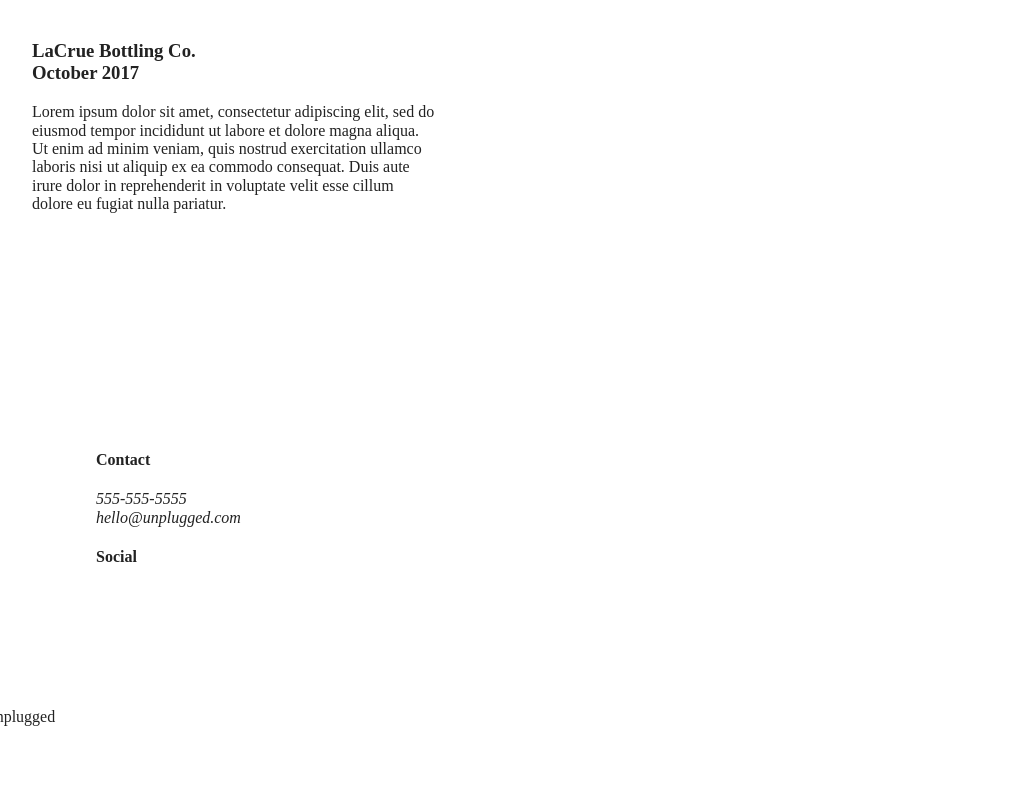
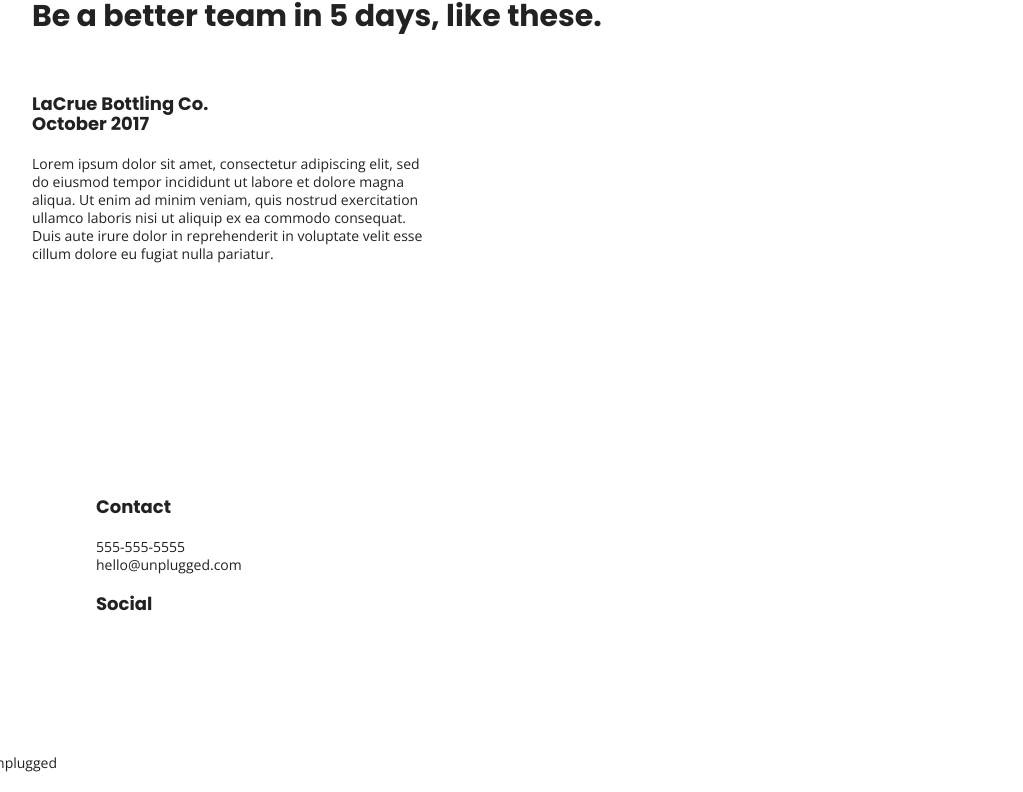
Before and after one commit to cjstrattonbuys/unplugged-retreat, a website built with Parcel: page index.html in a window 1280 px wide. Shown: the part 1405-2197 px from the top of the page, without its empty margins (128-1151 px from the left). Before the commit the page ends 2152 px from the top, so only its background shows below. Built offline with nearby package versions, Linux system fonts and the light colour scheme.

Commit message:
Added text styles

```diff
--- a/about/index.html
+++ b/about/index.html
@@ -20,6 +20,9 @@
   <link rel="stylesheet" href="../css/main.css">
 
   <meta name="theme-color" content="#fafafa">
+
+  <!-- Google Fonts -->
+  <link href="https://fonts.googleapis.com/css?family=Open+Sans:400,700|Poppins:500,700" rel="stylesheet">
 </head>
 
 <body>
--- a/css/main.css
+++ b/css/main.css
@@ -86,6 +86,66 @@ textarea {
 /* ==========================================================================
    Author's custom styles
    ========================================================================== */
+  /* General Styles */
+  html {
+    font-size: 16px;
+  }
+
+  body {
+    font-family: 'Open Sans', sans-serif;
+    font-size: 1em;
+    text-align: left;
+  }
+
+  ul,
+  ol {
+    list-style-type: none;
+  }
+
+  a {
+    color: #e2e3ed;
+    text-decoration: none;
+  }
+
+  h1 {
+    font-size: 2em;
+  }
+
+  h2 {
+    font-family: 'Poppins', sans-serif;
+    font-size: 1.875em;
+  }
+
+  h3,
+  h4 {
+    font-family: 'Poppins', sans-serif;
+    margin: 20px 0;
+    font-size: 1.125em;
+  }
+
+  p {
+    font-size: 0.875em;
+    line-height: 1.285em;
+  }
+
+  img {
+
+  }
+
+  figure {
+
+  }
+
+  address {
+    font-style: normal;
+  }
+
+  .content-wrapper {
+    width: 90%;
+    margin: 50px 0;
+  }
+
+
   /* ------- header and footer styles ------- */
    header,
    footer {
--- a/index.html
+++ b/index.html
@@ -20,6 +20,9 @@
   <link rel="stylesheet" href="css/main.css">
 
   <meta name="theme-color" content="#fafafa">
+
+  <!-- Google Fonts -->
+  <link href="https://fonts.googleapis.com/css?family=Open+Sans:400,700|Poppins:500,700" rel="stylesheet">
 </head>
 
 <body>
```
Also changed, not shown: faq/index.html (+3 -0 lines).
